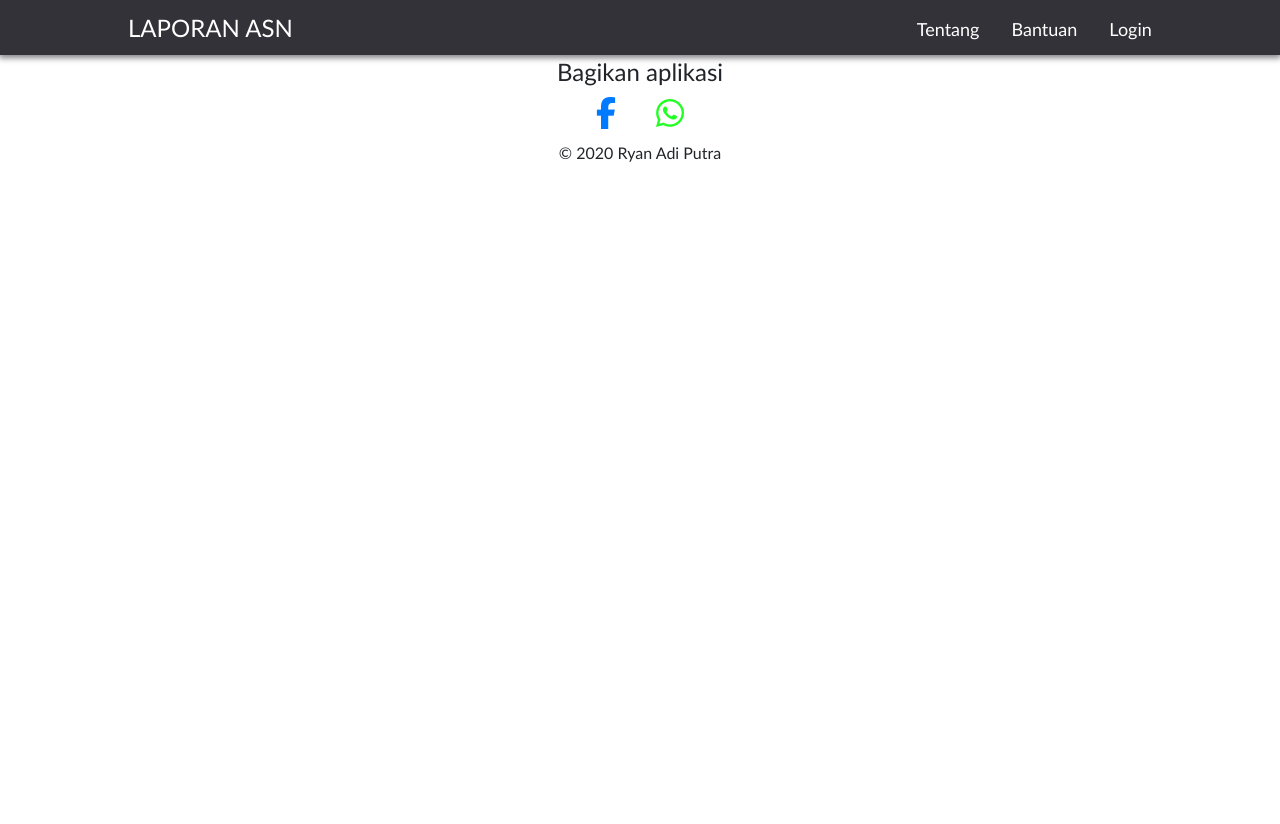
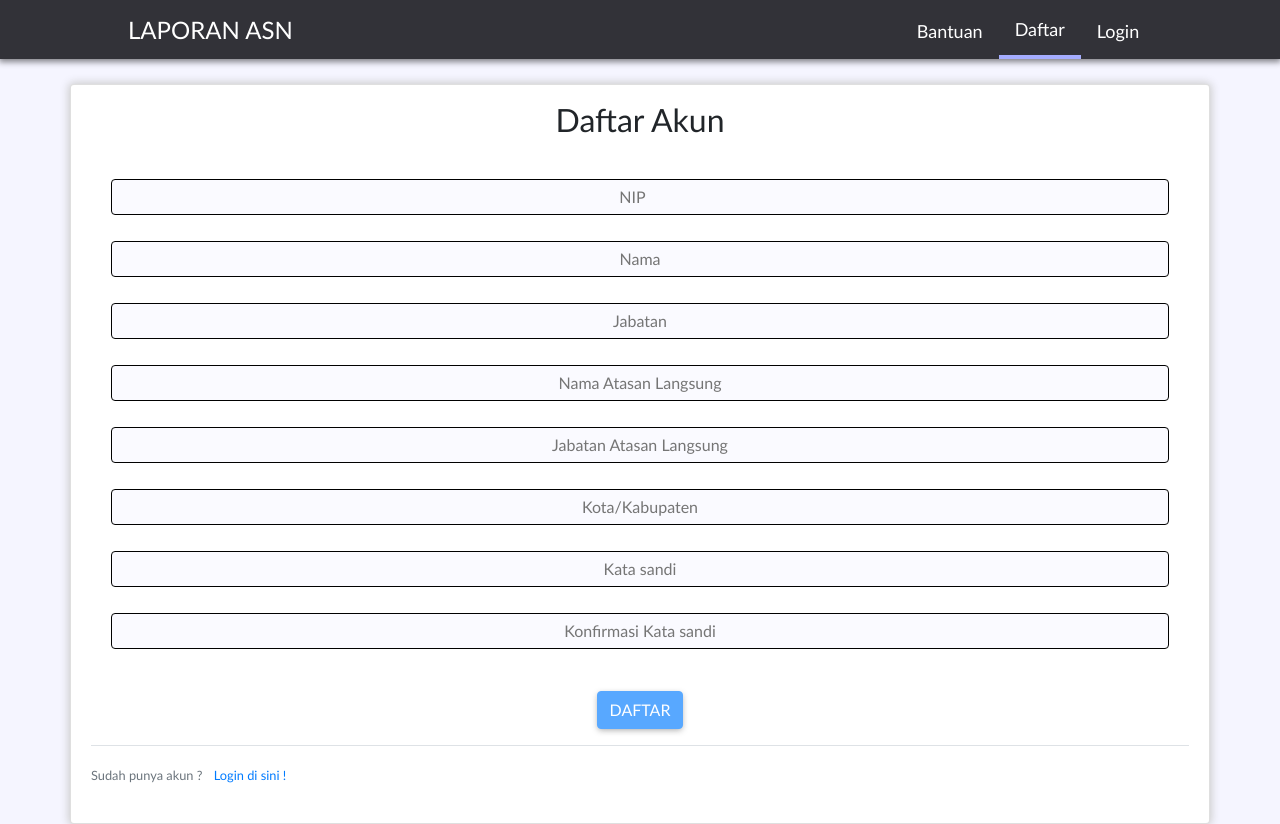
Before and after one commit to ryanadiputraa/laporan-asn, a React (Create React App) app in the folder react/: page /register in a window 1280 px wide. Shown: the top 824 px of the page. Before the commit the page ends 800 px from the top, so only its background shows below. Built offline with nearby package versions, Linux system fonts and the light colour scheme.

Commit message:
created register paged

```diff
--- a/react/src/components/AddTodo/AddTodo.css
+++ b/react/src/components/AddTodo/AddTodo.css
@@ -15,12 +15,14 @@ input {
   padding: 5px;
   border-radius: 4px;
   margin-bottom: 10px;
+  border: 1px solid black;
 }
 textarea {
   display: block;
   width: 100%;
   margin-bottom: 10px;
   padding: 10px;
+  border: 1px solid black;
 }
 button {
   align-self: center;
--- a/react/src/components/Footer/Footer.js
+++ b/react/src/components/Footer/Footer.js
@@ -14,7 +14,7 @@ const Footer = () => {
           <li><a href={'whatsapp://send?text=' + webUrl}><i className="fab fa-whatsapp fa-2x"></i></a></li>
         </ul>
       </div>
-      <p className="text-center">© {new Date().getFullYear()} Ryan Adi Putra</p>
+      <p className="text-center">Copyright © {new Date().getFullYear()} - Ryan Adi Putra</p>
     </div>
   )
 }
--- a/react/src/components/Navbar/Navbar.js
+++ b/react/src/components/Navbar/Navbar.js
@@ -28,14 +28,14 @@ const Navbar = () => {
         <div className="ham"></div>
       </div>
       <div className="nav-links">
-        <NavLink className="nav-link" to="/about" onClick={() => {
-          toggleNavbar();
-          toggleHam();
-        }}>Tentang</NavLink>
         <NavLink className="nav-link" to="/help" onClick={() => {
           toggleNavbar();
           toggleHam();
         }}>Bantuan</NavLink>
+        <NavLink className="nav-link" to="/register" onClick={() => {
+          toggleNavbar();
+          toggleHam();
+        }}>Daftar</NavLink>
         <NavLink className="nav-link" to="/login" onClick={() => {
           toggleNavbar();
           toggleHam();
--- a/react/src/containers/Pages/Home/Home.js
+++ b/react/src/containers/Pages/Home/Home.js
@@ -2,10 +2,10 @@ import React, { Fragment } from "react";
 import { BrowserRouter as Router, Route } from "react-router-dom";
 import Navbar from '../../../components/Navbar/Navbar';
 import InputFields from "../InputFields/InputFields";
-import About from "../About/About";
 import Help from "../Help/Help";
 import Footer from "../../../components/Footer/Footer";
 import Login from "../Login/Login";
+import Register from "../Register/Register";
 
 function Home() {
 
@@ -14,8 +14,8 @@ function Home() {
       <Router>
         <Navbar />
         <Route exact path="/" component={InputFields} />
-        <Route path="/about/" component={About} />
         <Route path="/help/" component={Help} />
+        <Route path="/register/" component={Register} />
         <Route path="/login/" component={Login} />
       </Router>
       <Footer />
--- a/react/src/containers/Pages/Login/Login.js
+++ b/react/src/containers/Pages/Login/Login.js
@@ -40,16 +40,10 @@ const Login = () => {
                 <fieldset className="form-group">
                   <input type="text" name="formtype" id="formtype" defaultValue="login" style={{ 'display':'none' }}/>
                   <div className="form-group">
-                    <input type="text" placeholder="NIP Pegawai" name="nip" id="nip"/>
-                    <div className="invalid-feedback">
-                      <span></span>
-                    </div>
+                    <input type="number" placeholder="NIP" name="nip" id="nip"/>
                   </div>
                   <div className="form-group">
-                    <input type="text" placeholder="Kata sandi" name="password" id="password"/>
-                    <div className="invalid-feedback">
-                      <span></span>
-                    </div>
+                    <input type="password" placeholder="Kata sandi" name="password" id="password"/>
                   </div>
                   <div className="form-check">
                     <input type="checkbox" className="form-check-input" name="remember" id="remember"/>
--- /dev/null
+++ b/react/src/containers/Pages/Register/Register.css
@@ -0,0 +1,37 @@
+.register {
+  padding: 0;
+  padding-top: 60px;
+}
+
+.register .card {
+  height: 740px;
+  box-shadow: 0 0 .5em .1em #ccc;
+}
+
+.register form {
+  display: flex;
+  flex-direction: column;
+  padding: 0 20px;
+}
+
+#nip, #password {
+  width: 100%;
+}
+
+.register .form-check input {
+  width: auto;
+}
+
+.register .form-group:nth-child(2) {
+  align-self: center;
+}
+
+.register small {
+  align-self: flex-end;
+}
+
+@media screen and (max-width: 580px) {
+  .register {
+    padding-top: 50px;
+  }
+}
--- /dev/null
+++ b/react/src/containers/Pages/Register/Register.js
@@ -0,0 +1,160 @@
+import React, { Fragment } from 'react';
+import 'bootstrap/dist/css/bootstrap.css';
+import './Register.css';
+import { Card, CardTitle, CardBody } from 'reactstrap';
+
+const Register = () => {
+
+  const isValid = () => {
+    let submitButton = document.querySelector('.submit');
+    let nip = document.querySelector('#nip').value;
+    let name = document.querySelector('#name').value;
+    let position = document.querySelector('#position').value;
+    let boss_name = document.querySelector('#boss_name').value;
+    let boss_position = document.querySelector('#boss_position').value;
+    let region = document.querySelector('#region').value;
+    let password = document.querySelector('#password').value;
+    let confirm_password = document.querySelector('#confirm_password').value;
+
+    if (nip.length === 18 && name.length > 2 && name.length < 100 && position.length > 2 && position.length < 100 && boss_name.length > 2 && boss_name.length < 100 && boss_position.length > 2 && boss_position.length < 100 && region.length > 2 && region.length < 50 && password.length > 2 && password.length < 20 && password === confirm_password) {
+      submitButton.disabled = false;
+    } else {
+      submitButton.disabled = true;
+    }
+  }
+
+  const validateInput = (e, type = 'Karakter', maxInput, minInput = 2) => {
+    if (e.target.value.length < minInput) {
+      const feedbackHolder = document.querySelector(`.${e.target.id} .invalid-feedback`);
+      feedbackHolder.style = 'display: block';
+      const feedback = document.querySelector(`.${e.target.id} .invalid-feedback span`);
+      feedback.innerHTML = `Minimal ${e.target.placeholder} adalah ${minInput} ${type}`;
+
+    } else if (e.target.value.length > maxInput) {
+        const feedbackHolder = document.querySelector(`.${e.target.id} .invalid-feedback`);
+        feedbackHolder.style = 'display: block';
+
+        const feedback = document.querySelector(`.${e.target.id} .invalid-feedback span`);
+        feedback.innerHTML = `Maksimal ${e.target.placeholder} adalah ${maxInput} ${type}`;
+
+    } else {
+        const feedbackHolder = document.querySelector(`.${e.target.id} .invalid-feedback`);
+        feedbackHolder.style = 'display: none';
+    }
+  }
+
+  const matchPassword = () => {
+    const pass = document.querySelector('#password');
+    const confirmPass = document.querySelector('#confirm_password');
+    if (confirmPass.value !== pass.value) {
+      const feedbackHolder = document.querySelector('.confirm_password .invalid-feedback');
+      feedbackHolder.style = 'display: block';
+      const feedback = document.querySelector('.confirm_password .invalid-feedback span');
+      feedback.innerHTML = `Kata Sandi tidak sesuai`;
+    } else {
+      const feedbackHolder = document.querySelector('.confirm_password .invalid-feedback');
+      feedbackHolder.style = 'display: none';
+    }
+  }
+
+  return (
+    <Fragment>
+      <div className="register container mt-4" >
+        <Card>
+          <CardTitle><h2 className="text-center mt-3">Daftar Akun</h2></CardTitle>
+          <CardBody>
+            <div className="content-section">
+              <form action="/register" method="POST">
+                <fieldset className="form-group">
+                  <input type="text" name="formtype" id="formtype" defaultValue="register" style={{ 'display':'none' }}/>
+                  <div className="form-group nip">
+                    <input type="number" min="0" placeholder="NIP" name="nip" id="nip" onChange={(e) => {
+                      validateInput(e, 'Digit', 18, 18);
+                      isValid();
+                      }} />
+                    <div className="invalid-feedback">
+                      <span></span>
+                    </div>
+                  </div>
+                  <div className="form-group name">
+                    <input type="text"  placeholder="Nama" name="name" id="name" onChange={(e) => {
+                      validateInput(e, 'Karakter', 100);
+                      isValid();
+                      }}/>
+                    <div className="invalid-feedback">
+                      <span></span>
+                    </div>
+                  </div>
+                  <div className="form-group position">
+                    <input type="text"  placeholder="Jabatan" name="position" id="position" onChange={(e) => {
+                      validateInput(e, 'Karakter', 100);
+                      isValid();
+                      }}/>
+                    <div className="invalid-feedback">
+                      <span></span>
+                    </div>
+                  </div>
+                  <div className="form-group boss_name">
+                    <input type="text"  placeholder="Nama Atasan Langsung" name="boss_name" id="boss_name" onChange={(e) => {
+                     validateInput(e, 'Karakter', 100);
+                     isValid();
+                      }}/>
+                    <div className="invalid-feedback">
+                      <span></span>
+                    </div>
+                  </div>
+                  <div className="form-group boss_position">
+                    <input type="text"  placeholder="Jabatan Atasan Langsung" name="boss_position" id="boss_position" onChange={(e) => {
+                      validateInput(e, 'Karakter', 100);
+                      isValid();
+                      }}/>
+                    <div className="invalid-feedback">
+                      <span></span>
+                    </div>
+                  </div>
+                  <div className="form-group region">
+                    <input type="text"  placeholder="Kota/Kabupaten" name="region" id="region" onChange={(e) => {
+                      validateInput(e, 'Karakter', 100);
+                      isValid();
+                      }}/>
+                    <div className="invalid-feedback">
+                      <span></span>
+                    </div>
+                  </div>
+                  <div className="form-group password">
+                    <input type="password" placeholder="Kata sandi" name="password" id="password" onChange={(e) => {
+                      validateInput(e, 'Karakter', 20);
+                      matchPassword();
+                      isValid();
+                      }}/>
+                    <div className="invalid-feedback">
+                      <span></span>
+                    </div>
+                  </div>
+                  <div className="form-group confirm_password">
+                    <input type="password" placeholder="Konfirmasi Kata sandi" name="confirm_password" id="confirm_password" onChange={(e) => {
+                      validateInput(e, 'Karakter', 20);
+                      matchPassword();
+                      isValid();
+                      }}/>
+                    <div className="invalid-feedback">
+                      <span></span>
+                    </div>
+                  </div>
+                </fieldset>
+                <div className="form-group">
+                  <button type="submit" className="btn btn-primary submit" disabled>Daftar</button>
+                </div>
+              </form>
+            </div>
+            <div className="border-top pt-3">
+              <small className="text-muted">Sudah punya akun ? <a href="/login" className="ml-2">Login di sini !</a></small>
+            </div>
+          </CardBody>
+        </Card>
+      </div>
+    </Fragment>
+  )
+}
+
+export default Register;
```
Also changed, not shown: 2 other files (tests, documents, lock files or other folders).
